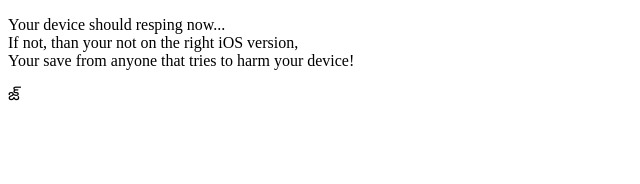
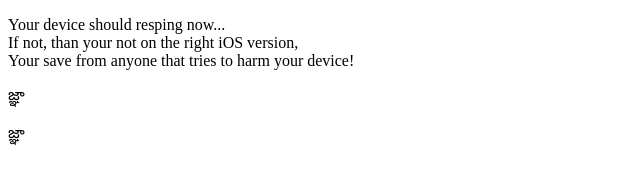
Before and after one commit to J0113/respring4ios, a plain HTML site: page respring.html in a window 1280 px wide. Shown: the full height of the page, 0-640 px from the left. Drawn offline with Linux system fonts and the light colour scheme.

Commit message:
Update respring.html

```diff
--- a/respring.html
+++ b/respring.html
@@ -14,7 +14,7 @@
 <p>Your device should resping now...<br>
   If not, than your not on the right iOS version,<br>
   Your save from anyone that tries to harm your device!</p>
-<p> జ్ </p>
+<p> జ్ఞా </p> జ్ఞా
 
 </body>
 </html>
```
